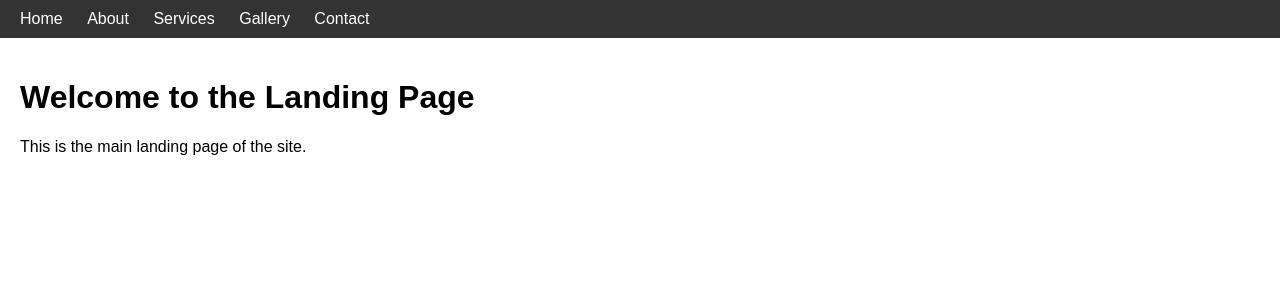
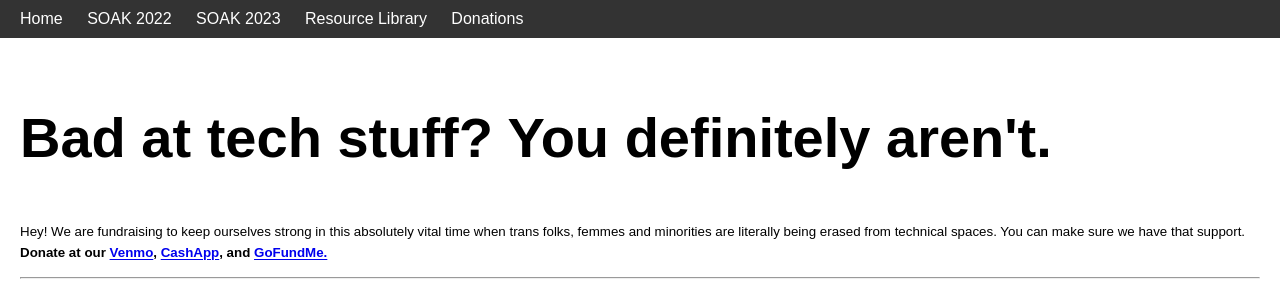
Before and after one commit to evanbutton/ThereUGlow, a plain HTML site: page index.html in a window 1280 px wide. Shown: the top 292 px of the page. Drawn offline with Linux system fonts and the light colour scheme; grey boxes are pictures that could not be loaded.

Commit message:
Added all resources from Wordpress to html files

```diff
--- a/app.js
+++ b/app.js
@@ -1,15 +1,34 @@
-
 const routes = {
-  "/": "<h1>Welcome to the Landing Page</h1><p>This is the main landing page of the site.</p>",
-  "/about": "<h1>About</h1><p>Testing This is the about page.</p>",
-  "/services": "<h1>Services</h1><p>Here are the services we offer.</p>",
-  "/gallery": "<h1>Gallery</h1><p>Check out our work!</p>",
-  "/contact": "<h1>Contact</h1><p>Get in touch with us.</p>",
+  "/": "home.html",
+  "/soak-2022": "soak22.html",
+  "/soak-2023": "soak23.html",
+  "/resource-library": "resources.html",
+  "/donations": "donations.html",
 };
 
 function router() {
   const path = location.hash.slice(1) || "/";
-  document.getElementById("app").innerHTML = routes[path] || "<h1>404 - Not Found</h1>";
+  const file = routes[path];
+
+  const app = document.getElementById("app");
+
+  if (file) {
+    fetch(file)
+      .then((response) => {
+        if (!response.ok) {
+          throw new Error("Page not found");
+        }
+        return response.text();
+      })
+      .then((html) => {
+        app.innerHTML = html;
+      })
+      .catch((err) => {
+        app.innerHTML = "<h1>404 - Page Not Found</h1>";
+      });
+  } else {
+    app.innerHTML = "<h1>404 - Page Not Found</h1>";
+  }
 }
 
 window.addEventListener("hashchange", router);
--- a/index.html
+++ b/index.html
@@ -10,10 +10,10 @@
 <body>
   <nav>
     <a href="#/">Home</a>
-    <a href="#/about">About</a>
-    <a href="#/services">Services</a>
-    <a href="#/gallery">Gallery</a>
-    <a href="#/contact">Contact</a>
+    <a href="#/soak-2022">SOAK 2022</a>
+    <a href="#/soak-2023">SOAK 2023</a>
+    <a href="#/resource-library">Resource Library</a>
+    <a href="#/donations">Donations</a>
   </nav>
   <div id="app"></div>
   <script src="app.js"></script>
```
Also changed, not shown: resources.html (renamed from digiswag.html).
